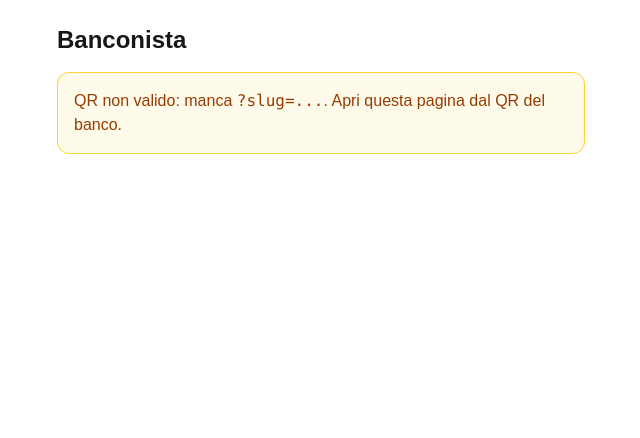
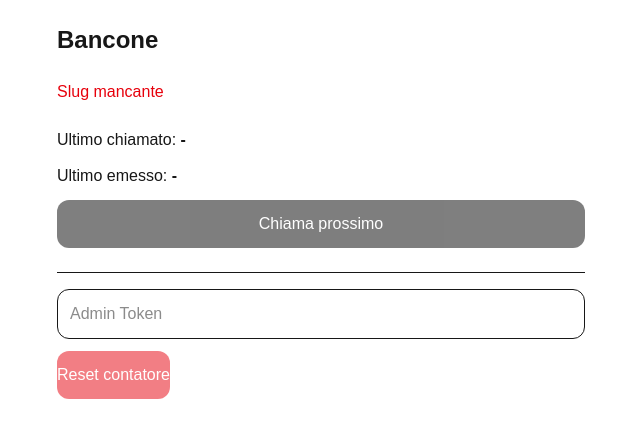
Before and after one commit to fabiofus/queue-app, a Next.js app: page /clerk in a window 1280 px wide. Shown: the top 438 px of the page, without its empty margins (319-959 px from the left). Built offline with nearby package versions, Linux system fonts and the light colour scheme.

Commit message:
feat(ui): pagine take e clerk con SSE, conferme e reset

```diff
--- a/app/clerk/page.tsx
+++ b/app/clerk/page.tsx
@@ -1,87 +1,107 @@
-"use client";
-import React, { Suspense, useMemo, useState } from "react";
-import { useSearchParams } from "next/navigation";
-import Board from "@/components/Board";
+'use client';
+import { useState, useMemo, useEffect } from 'react';
+import { useSearchParams } from 'next/navigation';
+import { useQueueSSE } from '@/lib/useQueueSSE';
 
-export const dynamic = "force-dynamic";
+export default function ClerkPage() {
+  const params = useSearchParams();
+  const slug = params.get('slug');
 
-function ClerkInner() {
-  const qp = useSearchParams();
-  const slug = useMemo(() => qp.get("slug") || "", [qp]);
+  const [adminToken, setAdminToken] = useState<string>('');
+  const [lastCalled, setLastCalled] = useState<number | null>(null);
+  const [lastIssued, setLastIssued] = useState<number | null>(null);
+  const [loading, setLoading] = useState(false);
 
-  const [called, setCalled] = useState<any>(null);
-  const [loading, setLoading] = useState(false);
-  const [err, setErr] = useState<string | null>(null);
+  useEffect(() => {
+    const t = localStorage.getItem('ADMIN_TOKEN') || '';
+    setAdminToken(t);
+  }, []);
+  useEffect(() => {
+    if (adminToken) localStorage.setItem('ADMIN_TOKEN', adminToken);
+  }, [adminToken]);
+
+  const { state } = useQueueSSE(slug);
+  useMemo(() => {
+    if (state) {
+      setLastCalled(state.last_called_number);
+      setLastIssued(state.last_issued_number);
+    }
+  }, [state]);
 
   async function callNext() {
+    if (!slug) return;
+    setLoading(true);
     try {
-      setLoading(true); setErr(null); setCalled(null);
-      const res = await fetch("/api/call-next", {
-        method: "POST",
-        headers: { "Content-Type": "application/json" },
+      const res = await fetch('/api/call-next', {
+        method: 'POST',
+        headers: { 'Content-Type': 'application/json' },
         body: JSON.stringify({ counterSlug: slug })
       });
       const data = await res.json();
-      if (!res.ok) throw new Error(data?.error || "Errore");
-      setCalled(data);
-    } catch (e: any) {
-      setErr(e.message);
+      if (!res.ok) {
+        alert(data?.error || 'Errore');
+      }
     } finally {
       setLoading(false);
     }
   }
 
-  if (!slug) {
-    return (
-      <div className="mx-auto max-w-xl p-6">
-        <h1 className="text-2xl font-semibold">Banconista</h1>
-        <div className="mt-4 rounded-xl border border-amber-300 bg-amber-50 p-4 text-amber-800">
-          QR non valido: manca <code>?slug=...</code>. Apri questa pagina dal QR del banco.
-        </div>
-      </div>
-    );
+  async function resetCounter() {
+    if (!slug) return;
+    if (!adminToken) {
+      alert('Inserisci Admin Token');
+      return;
+    }
+    const ok = confirm('Azzerare contatore?');
+    if (!ok) return;
+    setLoading(true);
+    try {
+      const res = await fetch('/api/admin/counter/reset', {
+        method: 'POST',
+        headers: { 'Content-Type': 'application/json', 'x-admin-token': adminToken },
+        body: JSON.stringify({ counterSlug: slug })
+      });
+      const data = await res.json();
+      if (!res.ok) {
+        alert(data?.error || 'Errore reset');
+      }
+    } finally {
+      setLoading(false);
+    }
   }
 
   return (
-    <div className="mx-auto max-w-xl p-6">
-      <div className="mb-2 flex items-center justify-between">
-        <h1 className="text-2xl font-semibold">Banconista</h1>
-        <span className="rounded-full border border-zinc-300 px-3 py-1 text-xs text-zinc-600">
-          {slug}
-        </span>
+    <div className="max-w-xl mx-auto p-6 space-y-6">
+      <h1 className="text-2xl font-bold">Bancone</h1>
+      {!slug && <div className="text-red-600">Slug mancante</div>}
+
+      <div className="grid gap-3">
+        <div>Ultimo chiamato: <b>{lastCalled ?? '-'}</b></div>
+        <div>Ultimo emesso: <b>{lastIssued ?? '-'}</b></div>
+        <button
+          onClick={callNext}
+          disabled={!slug || loading}
+          className="bg-black text-white rounded-xl py-3 disabled:opacity-50"
+        >
+          {loading ? '...' : 'Chiama prossimo'}
+        </button>
       </div>
 
-      <button
-        onClick={callNext}
-        disabled={loading}
-        className="w-full rounded-xl border border-zinc-200 bg-black/90 px-4 py-3 text-white shadow-sm disabled:opacity-60"
-      >
-        {loading ? "..." : "Chiama prossimo"}
-      </button>
-
-      {err && (
-        <pre className="mt-3 whitespace-pre-wrap rounded-xl border border-red-200 bg-red-50 p-3 text-red-700">
-{err}
-        </pre>
-      )}
-      {called && (
-        <div className="mt-3 rounded-2xl border border-blue-200 bg-blue-50 p-4">
-          <div className="text-sm text-blue-700">Hai chiamato</div>
-          <div className="text-4xl font-black text-blue-900">
-            {called?.next?.ticket_number ?? "—"}
-          </div>
-        </div>
-      )}
-
-      <Board slug={slug} />
+      <div className="border-t pt-4 space-y-3">
+        <input
+          placeholder="Admin Token"
+          value={adminToken}
+          onChange={e=>setAdminToken(e.target.value)}
+          className="border rounded-xl p-3 w-full"
+        />
+        <button
+          onClick={resetCounter}
+          disabled={!slug || loading}
+          className="bg-red-600 text-white rounded-xl py-3 disabled:opacity-50"
+        >
+          {loading ? '...' : 'Reset contatore'}
+        </button>
+      </div>
     </div>
   );
 }
-
-export default function ClerkPageWrapper() {
-  return (
-    <Suspense fallback={<div className="mx-auto max-w-xl p-6">Caricamento…</div>}>
-      <ClerkInner />
-    </Suspense>
-  );
-}
--- a/app/take/page.tsx
+++ b/app/take/page.tsx
@@ -1,87 +1,102 @@
-"use client";
-import React, { Suspense, useEffect, useMemo, useState } from "react";
-import { useSearchParams } from "next/navigation";
-import Board from "@/components/Board";
+'use client';
+import { useState, useMemo } from 'react';
+import { useSearchParams } from 'next/navigation';
+import { useQueueSSE } from '@/lib/useQueueSSE';
 
-export const dynamic = "force-dynamic";
-
-function TakeInner() {
-  const qp = useSearchParams();
-  const slug = useMemo(() => qp.get("slug") || "", [qp]);
-
-  const [result, setResult] = useState<any>(null);
-  const [error, setError] = useState<string|null>(null);
+export default function TakePage() {
+  const params = useSearchParams();
+  const slug = params.get('slug');
+  const [fullName, setFullName] = useState('');
+  const [phone, setPhone] = useState('');
+  const [ticket, setTicket] = useState<number | null>(null);
+  const [waitingAhead, setWaitingAhead] = useState<number | null>(null);
+  const [lastCalled, setLastCalled] = useState<number | null>(null);
   const [loading, setLoading] = useState(false);
 
-  useEffect(() => { setResult(null); setError(null); }, [slug]);
+  const { state, nextSoon, itsYou, resetFlags } = useQueueSSE(slug, ticket ?? null);
+  useMemo(() => {
+    if (state) {
+      setLastCalled(state.last_called_number);
+    }
+  }, [state]);
 
-  async function take() {
+  async function takeTicket(confirmSecondWithin10m = false) {
+    if (!slug) return;
+    setLoading(true);
     try {
-      setLoading(true); setError(null); setResult(null);
-      const res = await fetch("/api/tickets", {
-        method: "POST",
-        headers: { "Content-Type": "application/json" },
-        body: JSON.stringify({ counterSlug: slug })
+      const res = await fetch('/api/tickets', {
+        method: 'POST',
+        headers: { 'Content-Type': 'application/json' },
+        body: JSON.stringify({
+          counterSlug: slug,
+          customer: (fullName || phone) ? { full_name: fullName || null, phone: phone || null } : undefined,
+          confirmSecondWithin10m
+        })
       });
+      if (res.status === 409) {
+        const data = await res.json();
+        const ok = confirm(data?.message || 'Confermi di voler prendere un secondo ticket entro 10 minuti?');
+        if (ok) return takeTicket(true);
+        return;
+      }
+      if (!res.ok) {
+        alert('Errore, riprova.');
+        return;
+      }
       const data = await res.json();
-      if (!res.ok) throw new Error(data?.error || "Errore");
-      setResult(data);
-    } catch (e:any) {
-      setError(e.message);
-    } finally { setLoading(false); }
-  }
-
-  if (!slug) {
-    return (
-      <div className="mx-auto max-w-xl p-6">
-        <h1 className="text-2xl font-semibold">Prendi Numero</h1>
-        <div className="mt-4 rounded-xl border border-amber-300 bg-amber-50 p-4 text-amber-800">
-          QR non valido: manca <code>?slug=...</code>. Scansiona il QR del banco.
-        </div>
-      </div>
-    );
+      setTicket(data.ticket_number);
+      setWaitingAhead(data.waiting_ahead);
+      resetFlags();
+    } finally {
+      setLoading(false);
+    }
   }
 
   return (
-    <div className="mx-auto max-w-xl p-6">
-      <div className="flex items-center justify-between">
-        <h1 className="text-2xl font-semibold">Prendi Numero</h1>
-        <span className="rounded-full border border-zinc-300 px-3 py-1 text-xs text-zinc-600">
-          {slug}
-        </span>
+    <div className="max-w-xl mx-auto p-6 space-y-6">
+      <h1 className="text-2xl font-bold">Prendi il tuo numero</h1>
+      {!slug && <div className="text-red-600">Slug mancante</div>}
+
+      <div className="grid gap-3">
+        <input
+          placeholder="Nome e cognome (facoltativo)"
+          value={fullName}
+          onChange={e=>setFullName(e.target.value)}
+          className="border rounded-xl p-3"
+        />
+        <input
+          placeholder="Telefono (facoltativo)"
+          value={phone}
+          onChange={e=>setPhone(e.target.value)}
+          className="border rounded-xl p-3"
+        />
+        <button
+          onClick={()=>takeTicket()}
+          disabled={!slug || loading}
+          className="bg-black text-white rounded-xl py-3 disabled:opacity-50"
+        >
+          {loading ? 'Attendi…' : 'Prendi numero'}
+        </button>
       </div>
 
-      <button
-        onClick={take}
-        disabled={loading}
-        className="mt-4 w-full rounded-xl border border-zinc-200 bg-black/90 px-4 py-3 text-white shadow-sm disabled:opacity-60"
-      >
-        {loading ? "..." : "Prendi il tuo numero"}
-      </button>
-
-      {error && (
-        <pre className="mt-4 whitespace-pre-wrap rounded-xl border border-red-200 bg-red-50 p-3 text-red-700">
-{error}
-        </pre>
-      )}
-      {result && (
-        <div className="mt-4 rounded-2xl border border-emerald-200 bg-emerald-50 p-4">
-          <div className="text-sm text-emerald-700">Hai preso il numero</div>
-          <div className="text-4xl font-black text-emerald-900">
-            {result?.ticket?.ticket_number ?? "—"}
-          </div>
+      {ticket && (
+        <div className="space-y-2">
+          <div className="text-lg">Il tuo numero: <b>{ticket}</b></div>
+          <div>Chiamato: <b>{lastCalled ?? '-'}</b></div>
+          <div>Persone davanti: <b>{waitingAhead ?? Math.max(0, (state?.last_issued_number ?? 0) - (state?.last_called_number ?? 0) - 1)}</b></div>
         </div>
       )}
 
-      <Board slug={slug} />
+      {nextSoon && (
+        <div className="p-3 rounded-xl bg-yellow-100 border border-yellow-300">
+          Il tuo turno è il prossimo.
+        </div>
+      )}
+      {itsYou && (
+        <div className="p-3 rounded-xl bg-green-100 border border-green-300">
+          È il tuo turno.
+        </div>
+      )}
     </div>
   );
 }
-
-export default function TakePageWrapper() {
-  return (
-    <Suspense fallback={<div className="mx-auto max-w-xl p-6">Caricamento…</div>}>
-      <TakeInner />
-    </Suspense>
-  );
-}
--- /dev/null
+++ b/lib/useQueueSSE.ts
@@ -0,0 +1,33 @@
+'use client';
+import { useEffect, useRef, useState } from 'react';
+
+type State = { last_called_number: number; last_issued_number: number };
+
+export function useQueueSSE(slug: string | null, myTicket?: number | null) {
+  const [state, setState] = useState<State | null>(null);
+  const [nextSoon, setNextSoon] = useState(false);
+  const [itsYou, setItsYou] = useState(false);
+  const lastCalledRef = useRef<number | null>(null);
+
+  useEffect(() => {
+    if (!slug) return;
+    const es = new EventSource(`/api/stream?slug=${encodeURIComponent(slug)}`);
+    es.addEventListener('state', (e: MessageEvent) => {
+      const data = JSON.parse(e.data) as State;
+      setState(data);
+      if (myTicket) {
+        if (data.last_called_number === myTicket - 1 && lastCalledRef.current !== data.last_called_number) {
+          setNextSoon(true);
+          setItsYou(false);
+        } else if (data.last_called_number === myTicket) {
+          setItsYou(true);
+          setNextSoon(false);
+        }
+      }
+      lastCalledRef.current = data.last_called_number ?? null;
+    });
+    return () => es.close();
+  }, [slug, myTicket]);
+
+  return { state, nextSoon, itsYou, resetFlags: () => { setNextSoon(false); setItsYou(false); } };
+}
```
